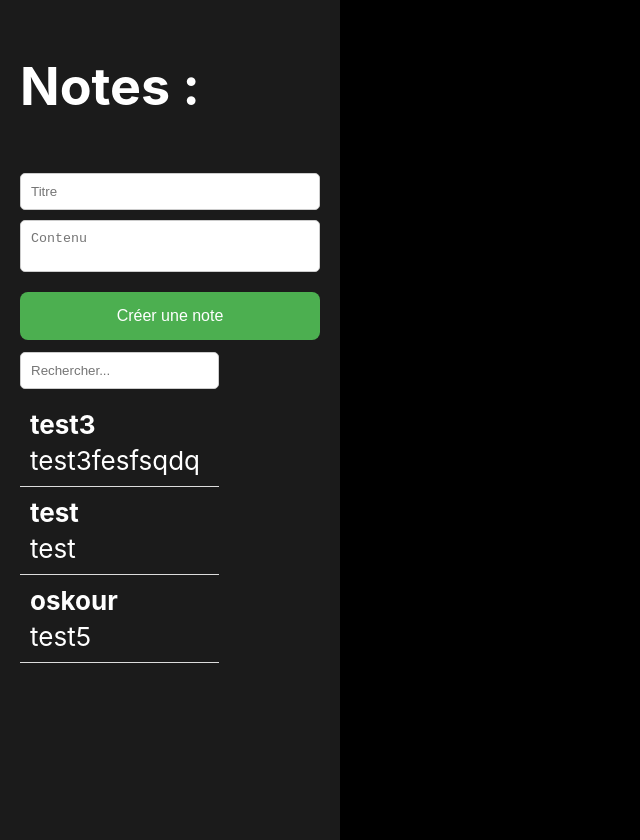
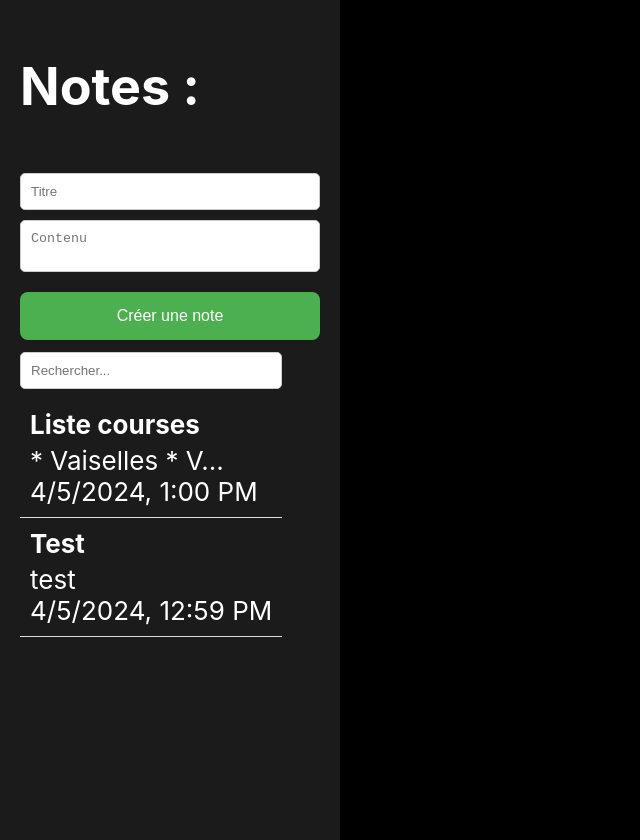
Before and after one commit to Kenaru/note-js-abn-ESGI, a React (Create React App) app: page / in a window 1280 px wide. Shown: the whole page, without its empty margins (0-640 px from the left). Built offline with nearby package versions, Linux system fonts and the light colour scheme; data requests are answered from the project's data file.

Commit message:
date listing

```diff
--- a/db.json
+++ b/db.json
@@ -1,22 +1,18 @@
 {
   "notes": [
     {
-      "id": "efe4",
-      "title": "test3",
-      "content": "test3fesfsqdq",
-      "lastupdateAt": "2024-04-04T13:59:47.688Z"
+      "id": "0c74",
+      "title": "Liste courses",
+      "content": "* Vaiselles\n* Viandes\n* Poissons",
+      "lastupdateAt": "2024-04-05T13:00:54.825Z",
+      "pinned": false
     },
     {
-      "id": "c745",
-      "title": "test",
+      "id": "2e45",
+      "title": "Test",
       "content": "test",
-      "lastupdateAt": "2024-04-05T10:13:53.435Z"
-    },
-    {
-      "id": "ac00",
-      "title": "oskour",
-      "content": "test5",
-      "lastupdateAt": "2024-04-05T10:30:05.262Z"
+      "lastupdateAt": "2024-04-05T12:59:18.993Z",
+      "pinned": false
     }
   ],
   "profile": {
--- a/src/App.css
+++ b/src/App.css
@@ -64,7 +64,7 @@
   border-radius: 5px;
 }
 
-.slected-title {
+.selected-title {
   font-size: 24px;
   width: 100%;
   font-weight: bold;
--- a/src/App.js
+++ b/src/App.js
@@ -18,6 +18,7 @@ function App() {
     handleNoteClick,
     handleUpdateNote,
     handleDeleteNote,
+    handlePinNote,
   } = useNotes();
 
   return (
@@ -54,6 +55,7 @@ function App() {
               showAllNotes={showAllNotes}
               handleNoteClick={handleNoteClick}
               handleShowAllNotes={handleShowAllNotes}
+              handlePinNote={handlePinNote}
             />
             {selectedNote && (
               <NoteEditor
--- a/src/components/NoteEditor.js
+++ b/src/components/NoteEditor.js
@@ -1,4 +1,5 @@
 import React from "react";
+import { useDebouncedEffect } from "./useDebouncedEffect";
 
 function NoteEditor({
   selectedNote,
@@ -26,11 +27,14 @@ function NoteEditor({
 
   const handleSaveClick = async () => {
     try {
-      await handleUpdateNote({
+      const updatedNote = {
         ...selectedNote,
         title: updatedTitle,
         content: updatedContent,
-      });
+        lastupdateAt: new Date().toISOString(),
+      };
+
+      await handleUpdateNote(updatedNote);
       setIsModified(false);
       setErrorMessage("");
     } catch (error) {
@@ -54,6 +58,16 @@ function NoteEditor({
       setErrorMessage("Erreur lors de la suppression de la note.");
     }
   };
+
+  useDebouncedEffect(
+    () => {
+      if (isModified) {
+        handleSaveClick();
+      }
+    },
+    [updatedTitle, updatedContent],
+    20_000
+  );
 
   return (
     <div className="selected-note">
--- a/src/components/NotesContainer.js
+++ b/src/components/NotesContainer.js
@@ -4,9 +4,14 @@ import "../App.css";
 function NotesContainer({ notes, handleNoteClick }) {
   const [searchTerm, setSearchTerm] = useState("");
 
+  const escapeRegExp = (text) => {
+    return text.replace(/[-[\]{}()*+?.,\\^$|#\s]/g, "\\$&");
+  };
+
   const highlightText = (text) => {
     if (!searchTerm.trim()) return text;
-    const regex = new RegExp(`(${searchTerm})`, "gi");
+    const escapedTerm = escapeRegExp(searchTerm);
+    const regex = new RegExp(`(${escapedTerm})`, "gi");
     return text.replace(regex, "<span class='highlight'>$1</span>");
   };
 
@@ -22,6 +27,10 @@ function NotesContainer({ notes, handleNoteClick }) {
     return `${text.slice(0, maxLength)}...`;
   };
 
+  const sortedNotes = filteredNotes.sort((a, b) => {
+    return new Date(b.lastupdateAt) - new Date(a.lastupdateAt);
+  });
+
   return (
     <div className="notes-container">
       <input
@@ -31,7 +40,7 @@ function NotesContainer({ notes, handleNoteClick }) {
         value={searchTerm}
         onChange={(e) => setSearchTerm(e.target.value)}
       />
-      {filteredNotes.map((note) => (
+      {sortedNotes.map((note) => (
         <div
           key={note.id}
           className="note"
@@ -49,6 +58,15 @@ function NotesContainer({ notes, handleNoteClick }) {
               __html: highlightText(sliceText(note.content)),
             }}
           ></div>
+          <div className="last-update">
+            {new Date(note.lastupdateAt).toLocaleString(undefined, {
+              year: "numeric",
+              month: "numeric",
+              day: "numeric",
+              hour: "numeric",
+              minute: "numeric",
+            })}
+          </div>
         </div>
       ))}
     </div>
--- /dev/null
+++ b/src/components/useDebouncedEffect.js
@@ -0,0 +1,9 @@
+import { useEffect } from "react";
+
+export const useDebouncedEffect = (effect, deps, delay) => {
+  useEffect(() => {
+    const handler = setTimeout(effect, delay);
+
+    return () => clearTimeout(handler);
+  }, [effect, delay]);
+};
```
